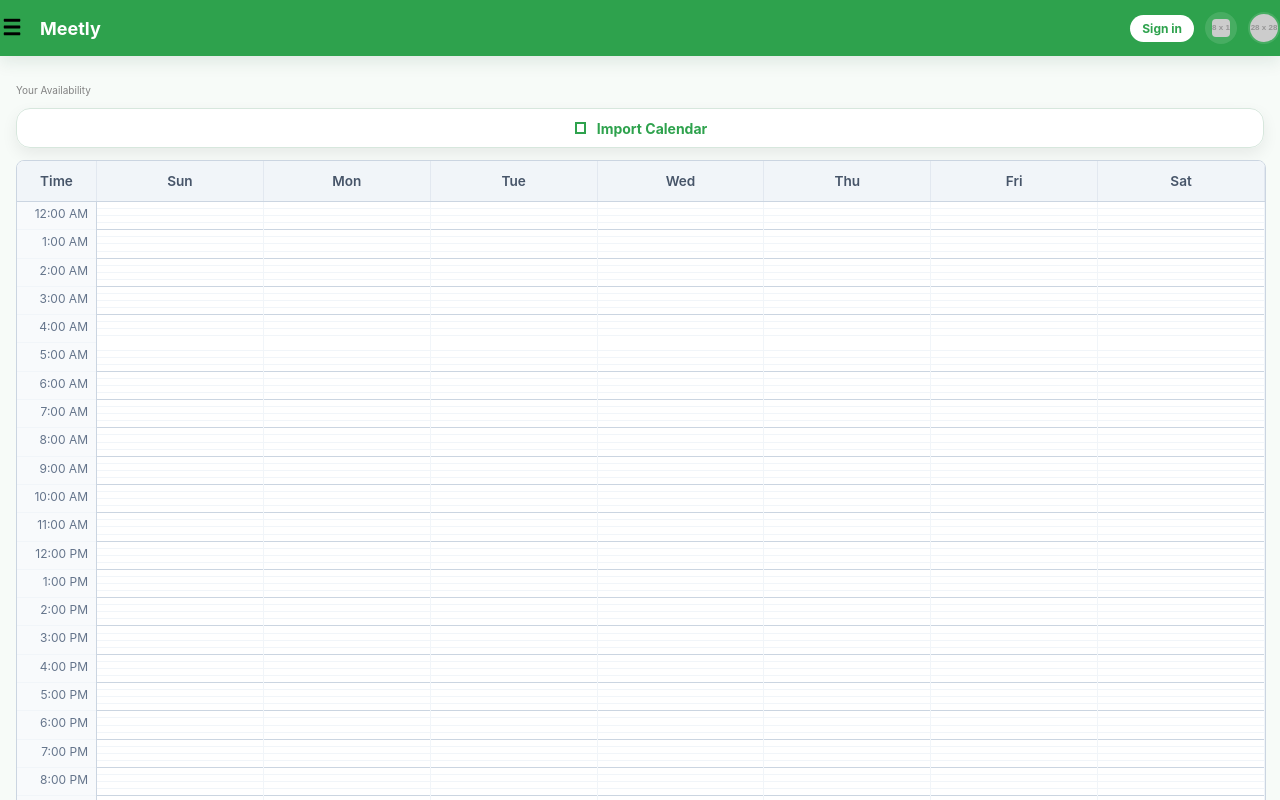
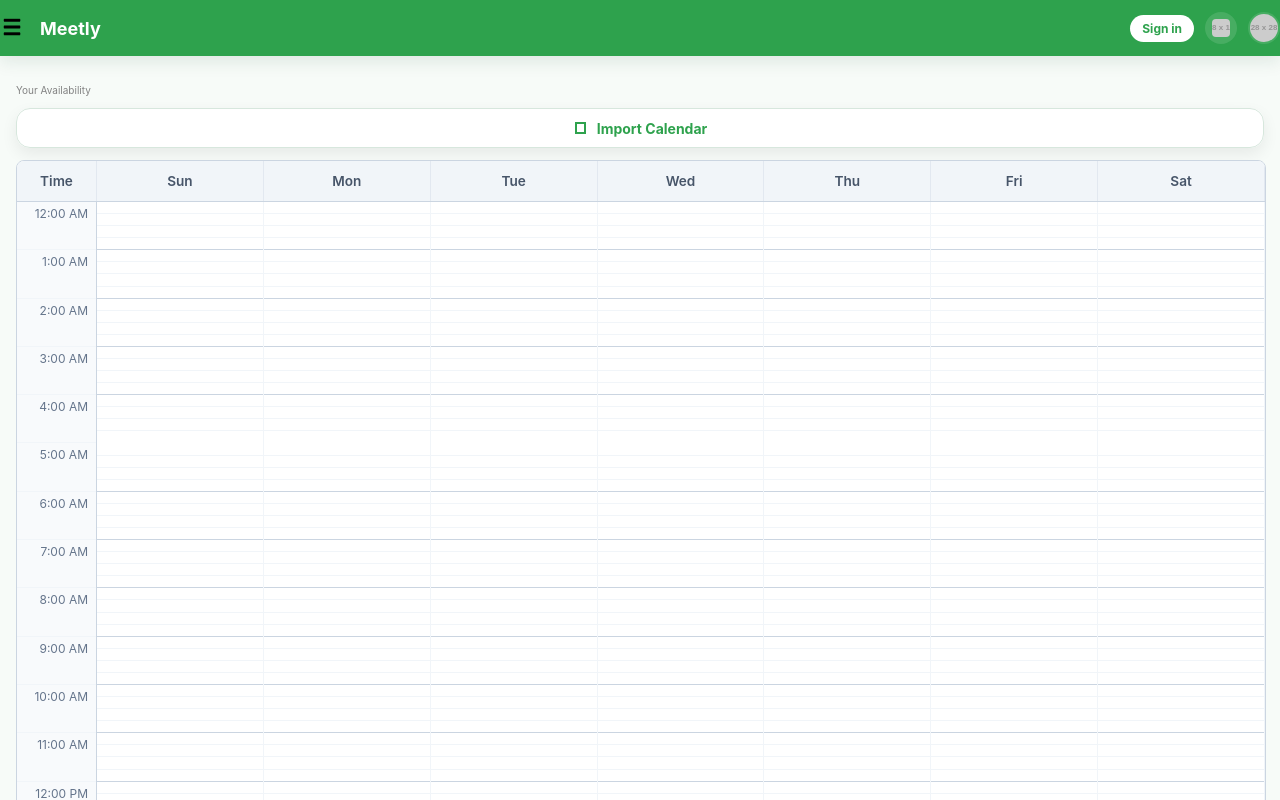
Before and after one commit to malachimcarthur/Meetly, a React (Vite) app in the folder frontend/meetly/: page /Meetly/availability in a window 1280 px wide. Shown: the top 800 px of the page. Built offline with nearby package versions, Linux system fonts and the light colour scheme.

Commit message:
resized calendar for blocks to be correct size

```diff
--- a/frontend/meetly/src/components/calendar.css
+++ b/frontend/meetly/src/components/calendar.css
@@ -1,9 +1,8 @@
-
 .calendar-wrapper {
   display: flex;
   flex-direction: column;
   width: 100%;
-  height: calc(100vh - 80px);
+  height: 1200px;
   overflow: hidden;
   border: 1px solid #cbd5e1;
   border-radius: 8px;
@@ -13,7 +12,7 @@
 .calendar-header {
   display: grid;
   grid-template-columns: 80px repeat(7, 1fr);
-  background: #2EA24D;
+  background: #2ea24d;
   font-weight: bold;
   text-align: center;
   font-family: "Inter";
@@ -21,14 +20,12 @@
   border-bottom: 1px solid #e2e8f0;
 }
 
-
 .calendar-body {
   display: grid;
   grid-template-columns: 80px repeat(7, 1fr);
   flex: 1;
   min-height: 0;
 }
-
 
 .time-column {
   background: #f8fafc;
@@ -73,7 +70,7 @@
 
 .day-section.active {
   background-color: #a7f3d0;
-  border-bottom-color: #2EA24D;
+  border-bottom-color: #2ea24d;
 }
 
 .calendar-header {
@@ -143,5 +140,5 @@
 
 .quarter-section.active {
   background-color: #a7f3d0;
-  border-bottom-color: #2EA24D;
+  border-bottom-color: #2ea24d;
 }
```
